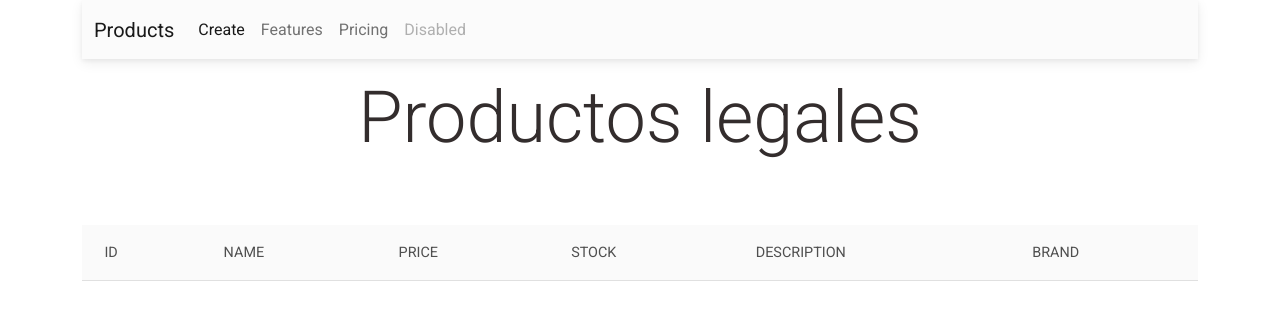
After one commit to JuanPabloGHC/djangoE-COMMERCE, a Django app: template home/templates/products/products.html in a window 1280 px wide. The commit adds this page. Shown: the top 320 px of the page. Run offline with Django 4.2, Linux system fonts and the light colour scheme; the template is opened without the code that fills it, so the values that code supplies are empty; some libraries are stand-ins or nearby versions.

Commit message:
Home y Create admin

```diff
--- a/ecommerce/settings.py
+++ b/ecommerce/settings.py
@@ -56,7 +56,7 @@ ROOT_URLCONF = 'ecommerce.urls'
 TEMPLATES = [
     {
         'BACKEND': 'django.template.backends.django.DjangoTemplates',
-        'DIRS': [],
+        'DIRS': [Path(BASE_DIR, 'templates')],
         'APP_DIRS': True,
         'OPTIONS': {
             'context_processors': [
--- /dev/null
+++ b/home/templates/base.html
@@ -0,0 +1,55 @@
+<!DOCTYPE html>
+<html lang="en">
+
+<head>
+    <!-- Font Awesome -->
+    <link href="https://cdnjs.cloudflare.com/ajax/libs/font-awesome/6.0.0/css/all.min.css" rel="stylesheet" />
+    <!-- Google Fonts -->
+    <link href="https://fonts.googleapis.com/css?family=Roboto:300,400,500,700&display=swap" rel="stylesheet" />
+    <!-- MDB -->
+    <link href="https://cdnjs.cloudflare.com/ajax/libs/mdb-ui-kit/6.2.0/mdb.min.css" rel="stylesheet" />
+    <meta charset="UTF-8">
+    <meta http-equiv="X-UA-Compatible" content="IE=edge">
+    <meta name="viewport" content="width=device-width, initial-scale=1.0">
+    <title>
+        {% block title %}
+        {% endblock %}
+    </title>
+</head>
+
+<body class="container">
+    <header>
+        <nav class="navbar navbar-expand-lg navbar-light bg-light">
+            <div class="container-fluid">
+                <a class="navbar-brand" href="{% url 'product' %}">Products</a>
+                <button class="navbar-toggler" type="button" data-mdb-toggle="collapse" data-mdb-target="#navbarNav"
+                    aria-controls="navbarNav" aria-expanded="false" aria-label="Toggle navigation">
+                    <i class="fas fa-bars"></i>
+                </button>
+                <div class="collapse navbar-collapse" id="navbarNav">
+                    <ul class="navbar-nav">
+                        <li class="nav-item">
+                            <a class="nav-link active" aria-current="page" href="{% url 'create_product' %}">Create</a>
+                        </li>
+                        <li class="nav-item">
+                            <a class="nav-link" href="#">Features</a>
+                        </li>
+                        <li class="nav-item">
+                            <a class="nav-link" href="#">Pricing</a>
+                        </li>
+                        <li class="nav-item">
+                            <a class="nav-link disabled">Disabled</a>
+                        </li>
+                    </ul>
+                </div>
+            </div>
+        </nav>
+    </header>
+    {% block content%}
+    {% endblock %}
+    <!-- MDB -->
+    <script type="text/javascript" src="https://cdnjs.cloudflare.com/ajax/libs/mdb-ui-kit/6.2.0/mdb.min.js">
+    </script>
+</body>
+
+</html>
--- /dev/null
+++ b/home/templates/products/products.html
@@ -0,0 +1,32 @@
+{% extends 'base.html' %}
+
+{% block title %}
+E-COMMERCE Products
+{% endblock %}
+
+{% block content %}
+<h1 class="text-center display-2 text-dark mb-5 mt-3">Productos legales</h1>
+<div class="table-responsive">
+
+    <table class="table mt-3 table-striped">
+        <tr>
+            <td>ID</td>
+            <td>NAME</td>
+            <td>PRICE</td>
+            <td>STOCK</td>
+            <td>DESCRIPTION</td>
+            <td>BRAND</td>
+        </tr>
+        {% for p in products %}
+        <tr>
+            <td>{{p.id}}</td>
+            <td>{{p.name}}</td>
+            <td>{{p.price}}</td>
+            <td>{{p.stock}}</td>
+            <td>{{p.description}}</td>
+            <td>{{p.brand}}</td>
+        </tr>
+        {% endfor %}
+    </table>
+</div>
+{% endblock %}
--- a/products/urls.py
+++ b/products/urls.py
@@ -4,4 +4,5 @@ from .views import *
 
 urlpatterns = [
     path('', Products.as_view(), name='product'),
+    path('create', CreateProduct.as_view(), name='create_product'),
 ]
```
Also changed, not shown: home/templates/index.html (+16 -18 lines), home/templates/products.html (deleted, +0 -17 lines), home/templates/products/form.html (added, +17 -0 lines), home/views.py (+6 -1 lines), products/forms.py (added, +7 -0 lines), products/views.py (+19 -2 lines).
